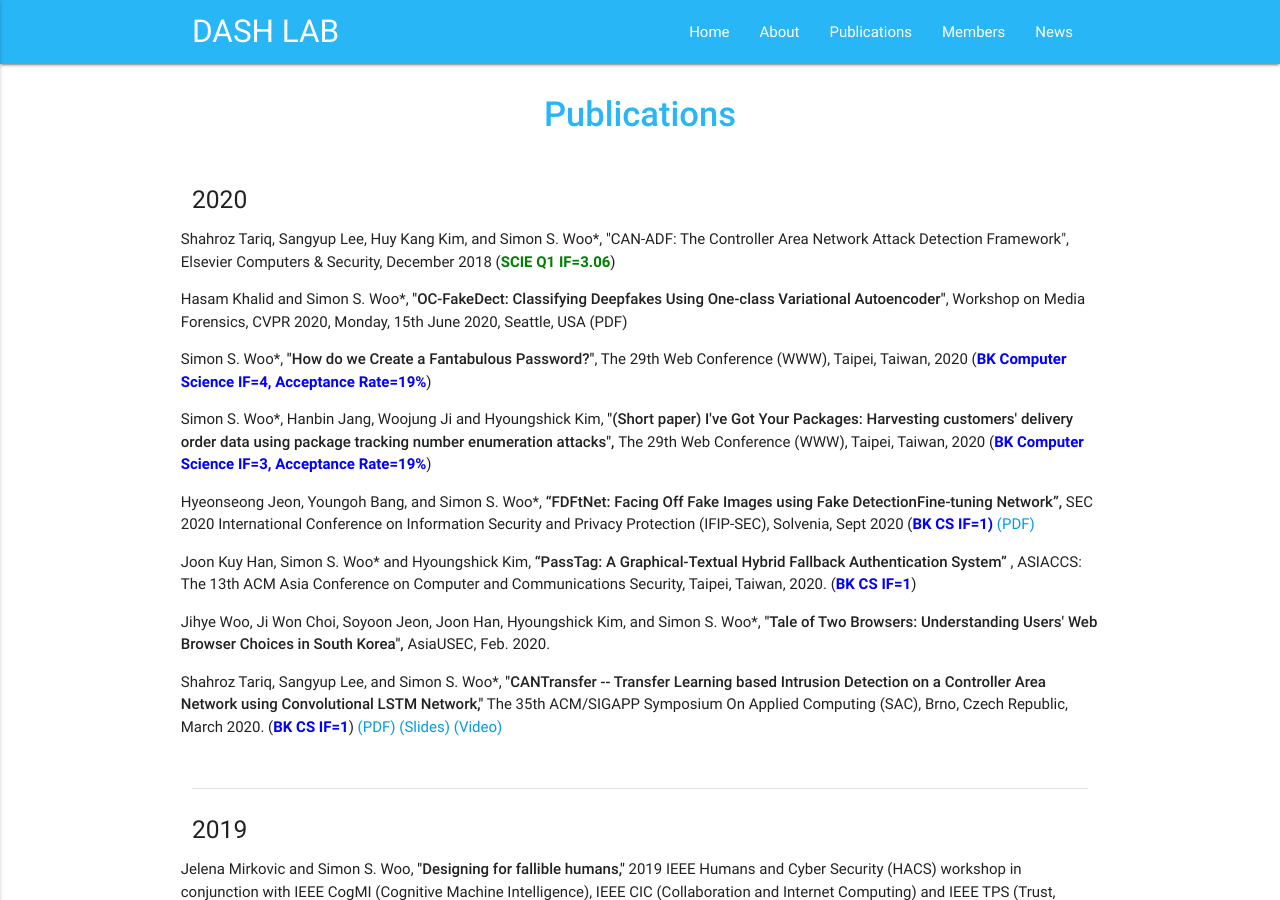
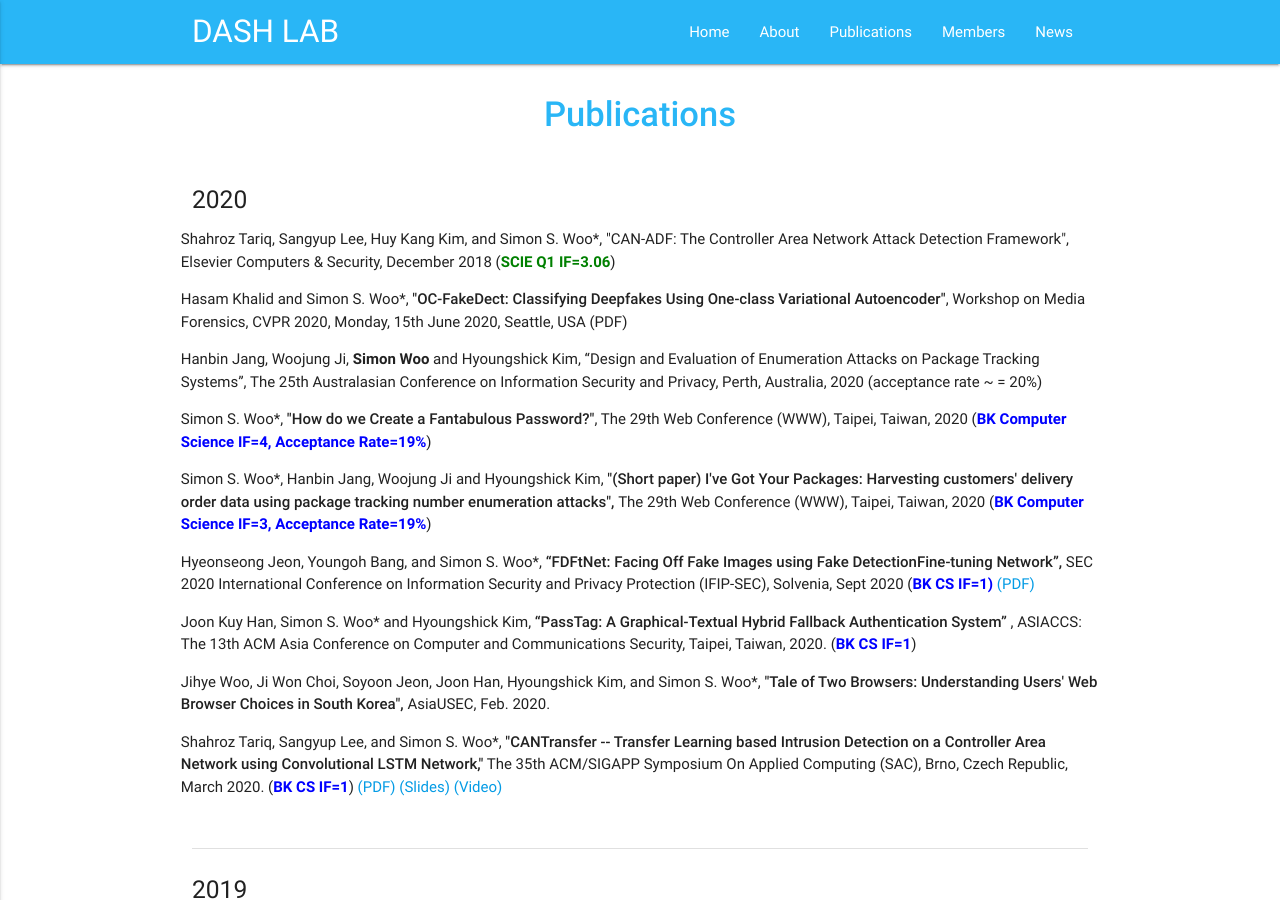
Before and after one commit to Yurim990507/DASH-Lab.github.io, a Jekyll site: the page built from example2.md, in a window 1280 px wide and 900 px high. Built offline with Jekyll 4.4.1, drawn with Linux system fonts in a browser that asks for light colours.

Commit message:
Update example2.md

```diff
--- a/example2.md
+++ b/example2.md
@@ -9,9 +9,13 @@ permalink: /Publications/
 <div class="section">
     <h5>2020</h5>
     <div class="row">
+
  <p> Shahroz Tariq, Sangyup Lee, Huy Kang Kim, and Simon S. Woo*, "CAN-ADF: The Controller Area Network Attack Detection Framework", Elsevier Computers & Security, December 2018 (<b><font color='green'>SCIE Q1 IF=3.06</font></b>) </p>
 
  <p>  Hasam Khalid and Simon S. Woo*, <strong>"OC-FakeDect: Classifying Deepfakes Using One-class Variational Autoencoder"</strong>, Workshop on Media Forensics, CVPR 2020, Monday, 15th June 2020, Seattle, USA (PDF) </p>
+
+ <p> Hanbin Jang, Woojung Ji, <b>Simon Woo</b> and Hyoungshick Kim, “Design and Evaluation of Enumeration Attacks on Package Tracking Systems”,  The 25th Australasian Conference on Information Security and Privacy, Perth, Australia, 2020 (acceptance rate ~ = 20%)
+ </p>
 
  <p>  Simon S. Woo*, <strong>"How do we Create a Fantabulous Password?"</strong>, The 29th Web Conference (WWW), Taipei, Taiwan, 2020 (<b><font color='blue'>BK Computer Science IF=4, Acceptance Rate=19%</font></b>) </p>
 
```
